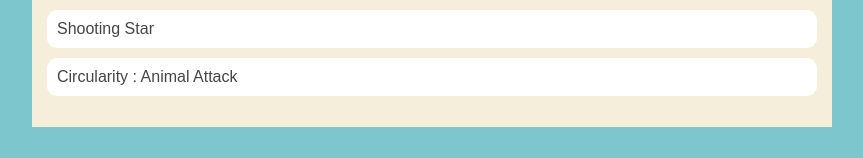
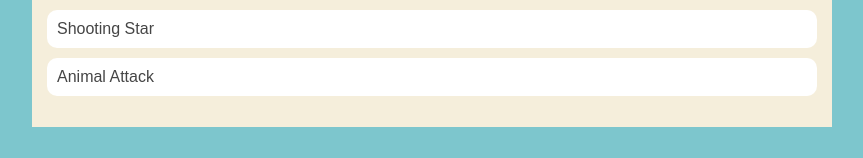
Before and after one commit to EvanMurillo/EvanMurillo.github.io, a plain HTML site: page portfolio.html in a window 1280 px wide. Shown: the part 388-546 px from the top of the page, without its empty margins (208-1071 px from the left). Drawn offline with Linux system fonts and the light colour scheme.

Commit message:
finished index and portfolio

```diff
--- a/portfolio.html
+++ b/portfolio.html
@@ -31,7 +31,7 @@
                 <ul id ="portfolio">
                     <li><a href="https://www.khanacademy.org/computer-programming/spin-off-of-project-whats-for-dinner/6129554043617280" >Whats For Dinner</a></li>
                     <li><a href="https://www.khanacademy.org/computer-programming/spin-off-of-project-shooting-star/5284148463190016" >Shooting Star </a></li>
-                    <li><a href="https://www.khanacademy.org/computer-programming/spin-off-of-project-animal-attack/5994824437514240"  >Circularity :  Animal Attack</a></li>
+                    <li><a href="https://www.khanacademy.org/computer-programming/spin-off-of-project-animal-attack/5994824437514240"  > Animal Attack</a></li>
                 </ul>
             </div>
       </main>
```
